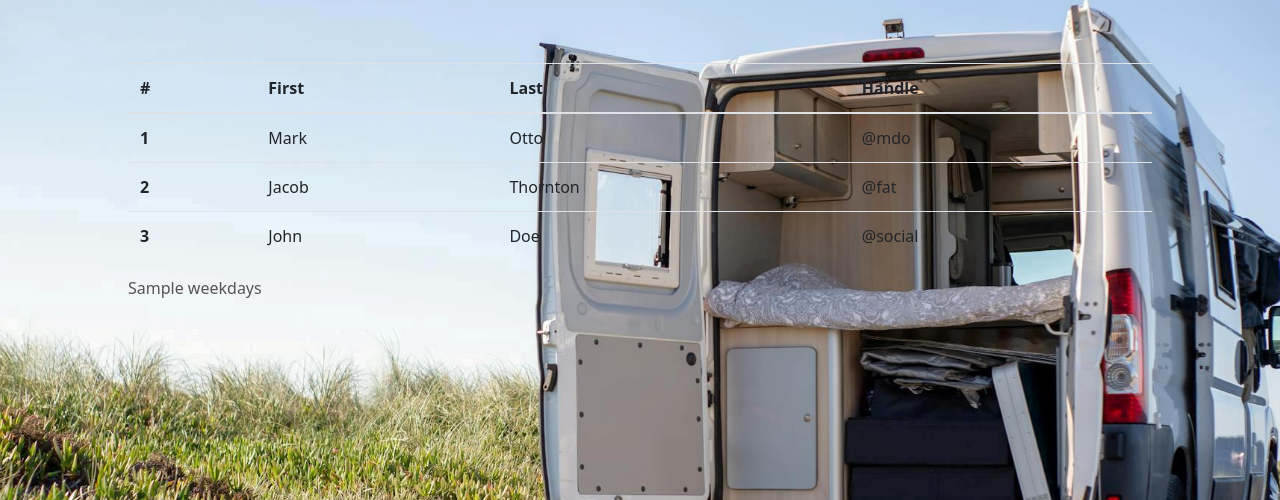
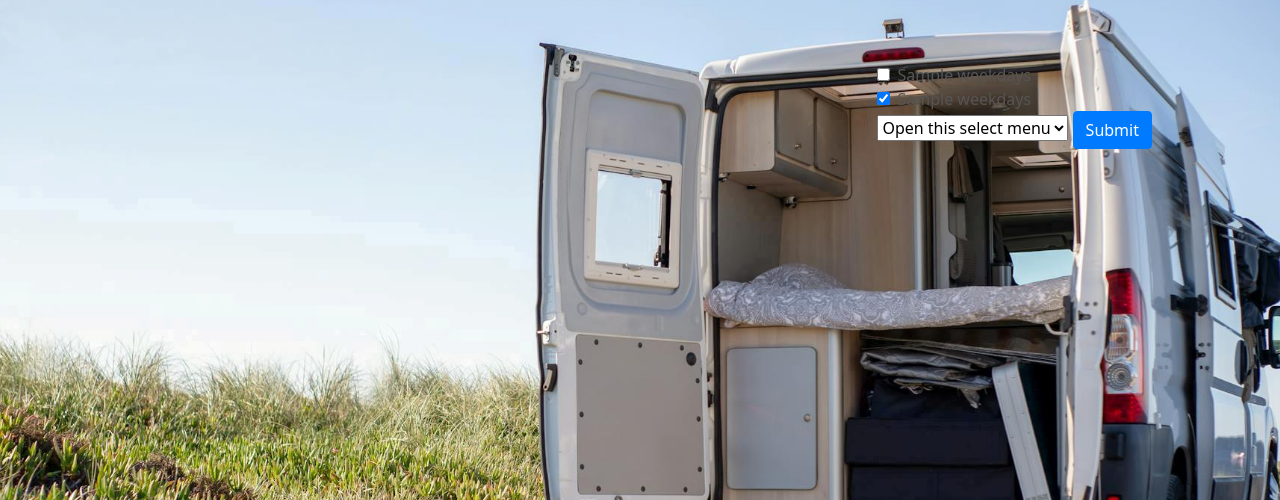
Before and after one commit to ElFalch/used-car-sense, a Django app: template booking/templates/booking/booking.html in a window 1280 px wide. Shown: the part 101-601 px from the top of the page. Run offline with Django 3.2, Linux system fonts and the light colour scheme; the template is opened without the code that fills it: most values are stand-ins (such as "Sample title", 1, 10 or a date in 2020); some libraries are stand-ins or nearby versions; some web fonts are replaced.

Commit message:
feat: add booking form

```diff
--- a/booking/templates/booking/booking.html
+++ b/booking/templates/booking/booking.html
@@ -8,37 +8,40 @@
 <div class="container">
   <div class="row">
     <div class="col"></div>
-    <table class="table">
-      <thead>
-        <tr>
-          <th scope="col">#</th>
-          <th scope="col">First</th>
-          <th scope="col">Last</th>
-          <th scope="col">Handle</th>
-        </tr>
-      </thead>
-      <tbody>
-        <tr>
-          <th scope="row">1</th>
-          <td>Mark</td>
-          <td>Otto</td>
-          <td>@mdo</td>
-        </tr>
-        <tr>
-          <th scope="row">2</th>
-          <td>Jacob</td>
-          <td>Thornton</td>
-          <td>@fat</td>
-        </tr>
-        <tr>
-          <th scope="row">3</th>
-          <td>John</td>
-          <td>Doe</td>
-          <td>@social</td>
-        </tr>
-      </tbody>
-    </table>
-    {{weekdays}}
+    <form>
+      <div class="form-check">
+        <input
+          class="form-check-input"
+          type="checkbox"
+          value=""
+          id="checkDefault"
+        />
+        <label class="form-check-label" for="checkDefault">
+          {{weekdays}}
+        </label>
+      </div>
+      <div class="form-check">
+        <input
+          class="form-check-input"
+          type="checkbox"
+          value=""
+          id="checkChecked"
+          checked
+        />
+        <label class="form-check-label" for="checkChecked">
+          {{weekdays}}
+        </label>
+      </div>
+
+      <select class="form-select" aria-label="Default select example">
+        <option selected>Open this select menu</option>
+        <option value="3 PM">3 PM</option>
+        <option value="4 PM">4 PM</option>
+        <option value="5 PM">5 PM</option>
+      </select>
+      <button type="submit" class="btn btn-primary">Submit</button>
+    </form>
   </div>
 </div>
+
 {% endblock %}
```
